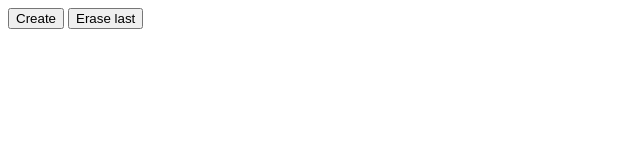
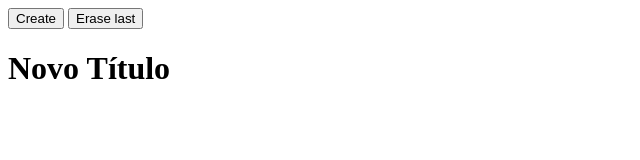
Before and after one commit to rodriguesedson/git-practice, a website: page public/index.html in a window 1280 px wide. Both pictures are taken after a click on the button "Create". Shown: the whole page, without its empty margins (0-640 px from the left). Drawn offline with Linux system fonts and the light colour scheme.

Commit message:
fix: script tag wrong src

```diff
--- a/public/index.html
+++ b/public/index.html
@@ -3,7 +3,7 @@
 <head>
   <meta charset="UTF-8">
   <meta name="viewport" content="width=device-width, initial-scale=1.0">
-  <script src="script.js"></script>
+  <script src="./js/script.js" defer></script>
   <title>Document</title>
 </head>
 <body>
--- a/public/js/script.js
+++ b/public/js/script.js
@@ -1,5 +1,5 @@
 function create() {
-  const new_title = document.createElement('h1');
+  let new_title = document.createElement('h1');
   new_title.innerHTML = 'Novo Título';
   document.getElementById('titles').appendChild(new_title);
 }
```
